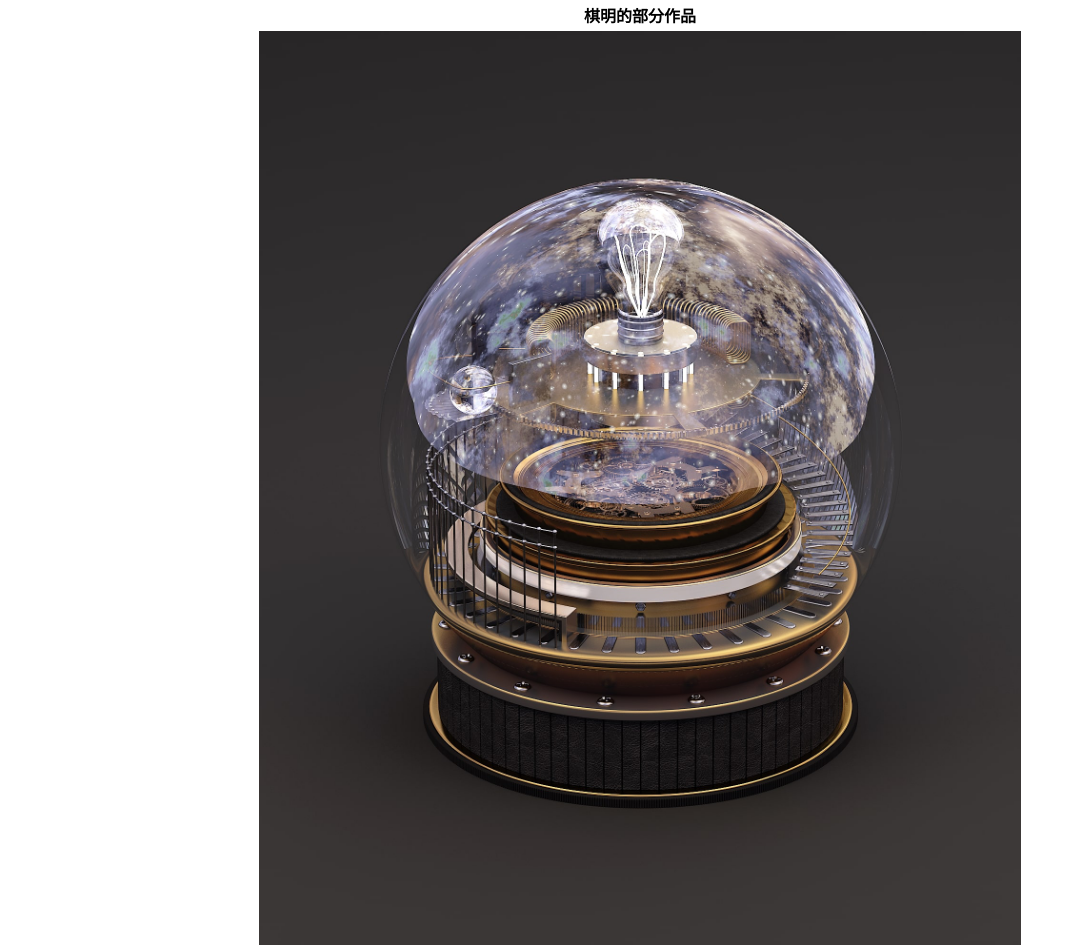
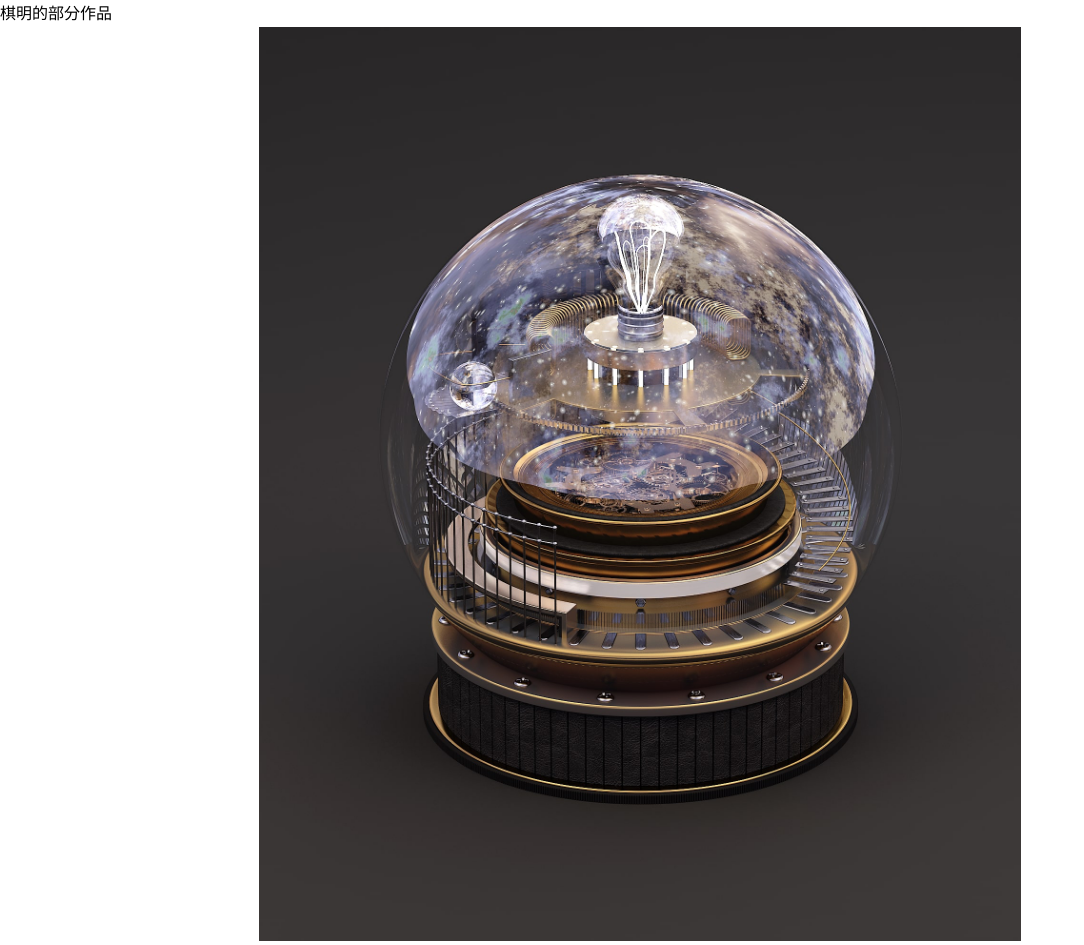
Before and after one commit to ZengChaoYuan/qiming, a plain HTML site: page index.html in a window 1280 px wide. Shown: the top 945 px of the page, without its empty margins (0-1084 px from the left). Drawn offline with Linux system fonts and the light colour scheme.

Commit message:
Update index.html
修改了html

```diff
--- a/index.html
+++ b/index.html
@@ -9,14 +9,13 @@
 </head>
 
 <body>
+   <div class="header">棋明的部分作品</div>
     <table border="0" width="60%" style="margin: 0 auto;">
-        <thead>
-            <th>棋明的部分作品</th>
-        </thead>
         <tbody id="adminBody">
 
         </tbody>
     </table>
+    <div class="header">未完待续</div>
 </body>
 <script src="./js/data.js"></script>
 <script src="./js/list.js"></script>
```
